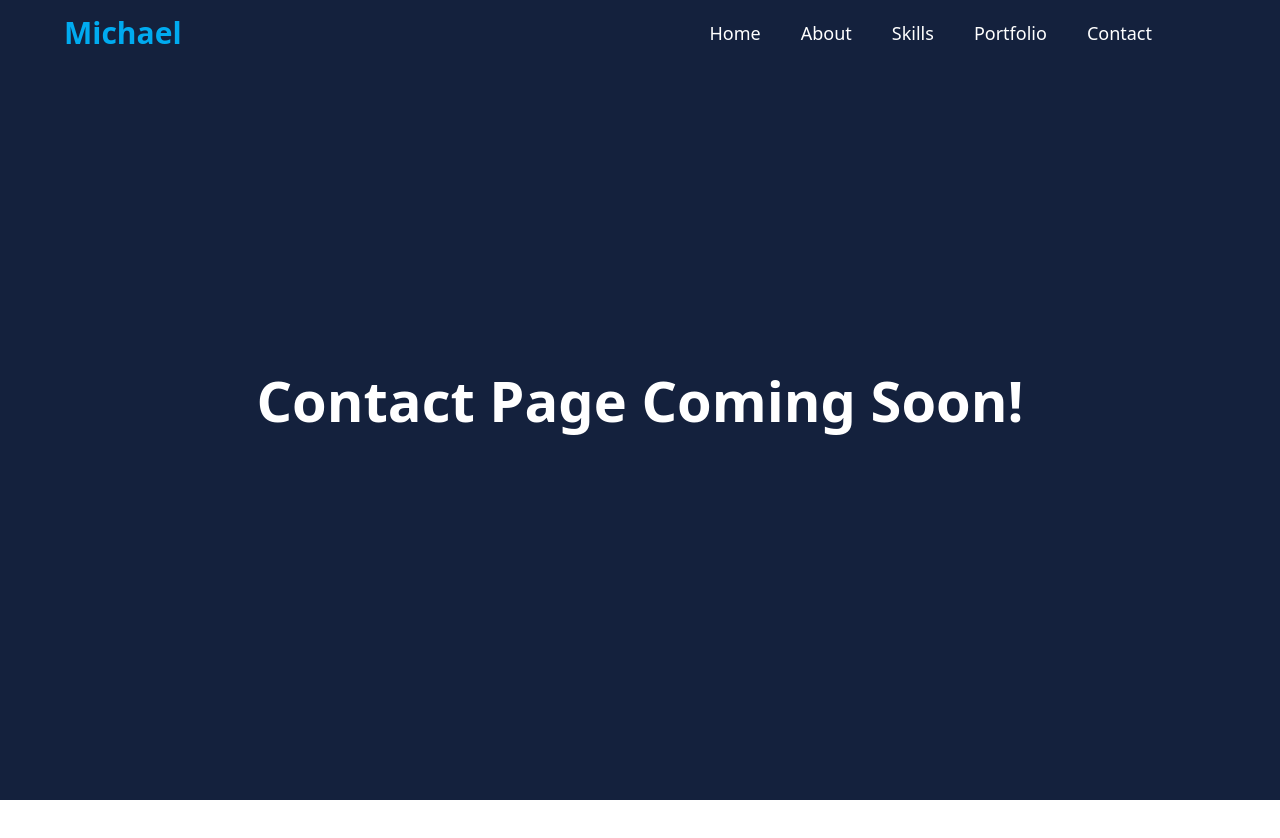
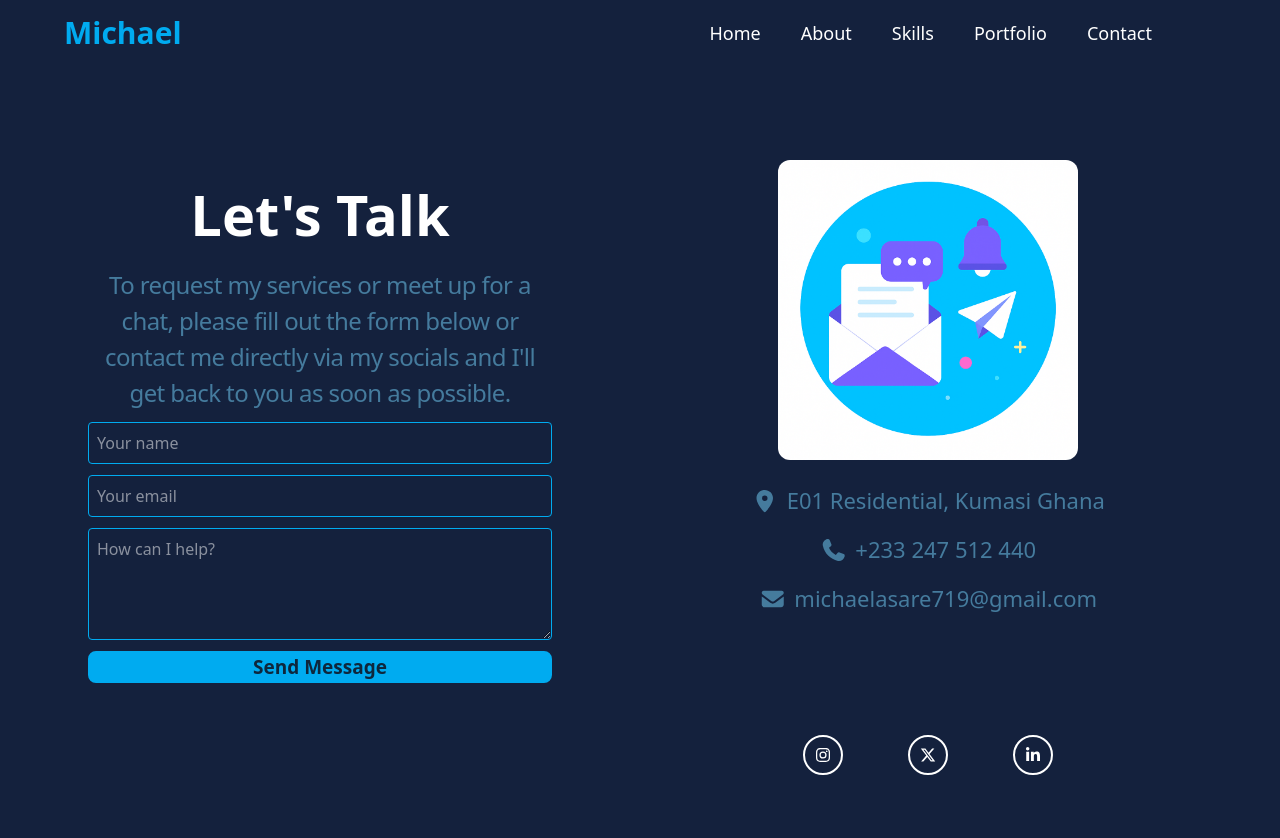
Before and after one commit to United1l/portflolio-new, a Next.js app: page /contact in a window 1280 px wide. Shown: the top 838 px of the page. Before the commit the page ends 800 px from the top, so only its background shows below. Built offline with nearby package versions, Linux system fonts and the light colour scheme.

Commit message:
Built the contact page with its form and social media links. The form will be handled by the library (resend) which receives the email request and sends it to the destination address.

```diff
--- a/package.json
+++ b/package.json
@@ -15,7 +15,8 @@
     "@fortawesome/react-fontawesome": "^3.1.0",
     "next": "15.5.4",
     "react": "19.1.0",
-    "react-dom": "19.1.0"
+    "react-dom": "19.1.0",
+    "resend": "^6.5.2"
   },
   "devDependencies": {
     "@eslint/eslintrc": "^3",
--- /dev/null
+++ b/src/app/api/contact/route.jsx
@@ -0,0 +1,28 @@
+import { Resend } from "resend";
+
+export async function POST(req) {
+  try {
+    const body = await req.json();
+    const { name, email, message } = body;
+
+    const resend = new Resend(process.env.RESEND_API_KEY);
+
+    await resend.emails.send({
+      from: "Portfolio Contact <onboarding@resend.dev>",
+      to: process.env.CONTACT_EMAIL, // your email
+      subject: `New Contact Message from ${name}`,
+      html: `
+        <h2>New Contact Form Submission</h2>
+        <p><strong>Name:</strong> ${name}</p>
+        <p><strong>Email:</strong> ${email}</p>
+        <p><strong>Message:</strong></p>
+        <p>${message}</p>
+      `,
+    });
+
+    return Response.json({ success: true });
+  } catch (error) {
+    console.error("CONTACT API ERROR:", error);
+    return Response.json({ success: false, error }, { status: 500 });
+  }
+}
--- a/src/app/contact/page.jsx
+++ b/src/app/contact/page.jsx
@@ -1,10 +1,133 @@
+"use client";
+
+import Image from "next/image";
+import { useState } from "react";
+import { FontAwesomeIcon } from '@fortawesome/react-fontawesome'
+import { faEnvelope, faPhone, faLocationDot } from '@fortawesome/free-solid-svg-icons'
+import MediaLinks from "@/components/MediaLinks";
+
 export default function Contact() {
+    const [form, setForm] = useState({
+        name: "",
+        email: "",
+        message: "",
+    });
 
-  return (
-    <main className="min-h-screen bg-[#14213d] px-[5%] flex items-center justify-center py-20 text-white">
-        <h1 className="text-[32px] lg:text-[56px] font-[700]">
-            Contact Page Coming Soon!
-        </h1>
-    </main>
+    const [status, setStatus] = useState("");
+
+    const handleChange = (e) => {
+        setForm({ ...form, [e.target.name]: e.target.value });
+    };
+
+    const handleSubmit = async (e) => {
+        e.preventDefault();
+        setStatus("Sending...");
+
+        try {
+            const res = await fetch("/api/contact", {
+                method: "POST",
+                headers: { "Content-Type": "application/json" },
+                body: JSON.stringify(form),
+            });
+
+            if (!res.ok) throw new Error("Failed");
+
+            setStatus("Sent 🎉 I'll get back to you soon.");
+            setForm({ name: "", email: "", message: "" });
+        } catch {
+            setStatus("Failed to send ❗ Please try again.");
+        }
+    };
+
+    return (
+        <main className="min-h-screen w-screen bg-[#14213d] px-[5%] flex flex-wrap items-center justify-between py-20 text-white">
+            <div className="w-full h-auto md:w-1/2">
+                <form
+                    onSubmit={handleSubmit}
+                    className="w-full h-[70vh] max-w-lg flex flex-col items-center justify-between p-6"
+                >
+                    <h1 className="text-[32px] lg:text-[56px] font-[700]">
+                        Let's Talk
+                    </h1>
+
+                    <h2 className="text-[16px] lg:text-[24px] font-[400] tracking-tight text-center text-[#457b9d]">
+                        To request my services or meet up for a chat, please fill out
+                        the form below or contact me directly via my socials and I'll
+                        get back to you as soon as possible.
+                    </h2>
+
+                    <input
+                        name="name"
+                        value={form.name}
+                        onChange={handleChange}
+                        placeholder="Your name"
+                        className="border border-[#00abf0] p-2 rounded w-full"
+                        required
+                    />
+
+                    <input
+                        name="email"
+                        type="email"
+                        value={form.email}
+                        onChange={handleChange}
+                        placeholder="Your email"
+                        className="border border-[#00abf0] p-2 rounded w-full"
+                        required
+                    />
+
+                    <textarea
+                        name="message"
+                        value={form.message}
+                        onChange={handleChange}
+                        placeholder="How can I help?"
+                        className="border border-[#00abf0] p-2 rounded w-full h-28"
+                        required
+                    />
+
+                    <button
+                        type="submit"
+                        className="w-full border-2 border-[#00abf0] text-[19px]
+                    font-[600] border-solid rounded-lg inline-flex justify-center items-center
+                    text-[#0e273c] hover:before:w-full hover:text-[#457b9d] bg-[#00abf0] overflow-hidden
+                    before:content-[''] before:absolute before:w-0 before:h-full before:top-0 before:left-0
+                    before:z-[-1] relative z-1 before:bg-[#14213d] before:transition-all before:duration-300 cursor-pointer"
+                    >
+                        Send Message
+                    </button>
+
+                    {status && (
+                        <p className="text-center text-sm text-gray-600">{status}</p>
+                    )}
+                </form>
+            </div>
+            <div className="w-full md:w-1/2 space-y-6 mt-10 md:mt-0">
+                <div className="w-[150px] h-[150px] md:w-[300px] md:h-[300px] relative mt-0 md:mt-20 mr-auto ml-auto">
+                    <Image
+                        src="/contact/mail-image.png"
+                        alt="Contact Illustration"
+                        fill
+                        className="object-contain rounded-xl"
+                     />
+                </div>
+                <div className="flex flex-col items-center space-y-4 text-center text-[16px] lg:text-[22px]
+                    font-[500] text-center text-[#457b9d] mr-auto ml-auto">
+                    <span className="flex items-center">
+                        <FontAwesomeIcon icon={faLocationDot} className="mr-2" />
+                        <h2>
+                            E01 Residential, Kumasi Ghana
+                        </h2>
+                    </span>
+                    <span className="flex items-center">
+                        <FontAwesomeIcon icon={faPhone} className="mr-2" />
+                        <h2>+233 247 512 440</h2>
+                    </span>
+                    <span className="flex items-center">
+                        <FontAwesomeIcon icon={faEnvelope} className="mr-2" />
+                        <h2>michaelasare719@gmail.com</h2>
+                    </span>
+                </div>
+                <MediaLinks />
+            </div>
+        </main>
     );
 }
--- a/src/components/MediaLinks.jsx
+++ b/src/components/MediaLinks.jsx
@@ -1,18 +1,15 @@
 import { FontAwesomeIcon } from '@fortawesome/react-fontawesome'
-import { faEnvelope } from '@fortawesome/free-solid-svg-icons'
 import { faInstagram, faXTwitter, faLinkedinIn } from '@fortawesome/free-brands-svg-icons'
 import NavLink from "@/components/NavLink"
 
 const MediaLinks = () => {
     const mediaLinks = [
-        { icon: <FontAwesomeIcon icon={faEnvelope} />,
-         href: "/"},
         { icon: <FontAwesomeIcon icon={faInstagram} />,
-         href: "https://www.instagram.com/"},
+         href: "https://www.instagram.com/michaelasare._"},
         { icon: <FontAwesomeIcon icon={faXTwitter} />,
          href: "https://twitter.com/"},
         { icon: <FontAwesomeIcon icon={faLinkedinIn} />,
-         href: "https://www.linkedin.com/"},
+         href: "https://linkedin.com/in/michael-asare-3782a71b3"},
     ];
 
     const className= "w-[40px] h-[40px] flex items-center justify-center border-2 border-white hover:bg-[#00abf0] hover:border-[#00abf0] hover:text-[#000] rounded-full"
```
Also changed, not shown: public/contact/mail-image.png (added), 1 other file (tests, documents, lock files or other folders).
